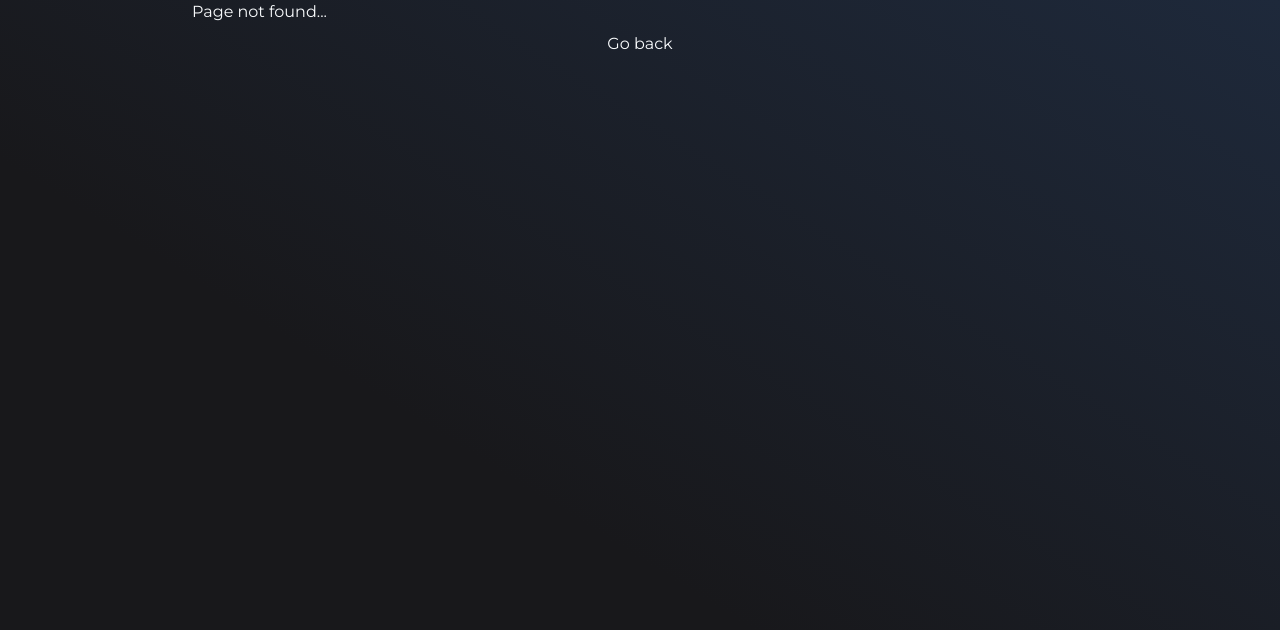
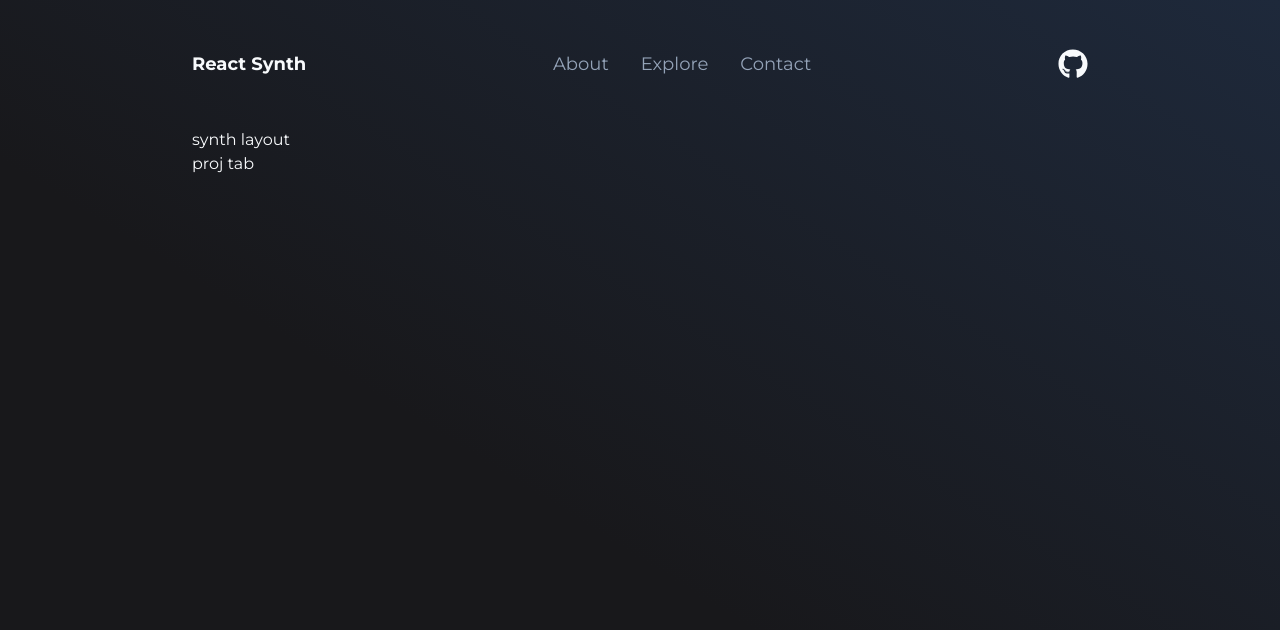
Before and after one commit to vybukhivka/react-synth, a React (Vite) app: page /synth/proj in a window 1280 px wide. Before the commit this address had no page. Shown: the top 630 px of the page. Built offline with nearby package versions, Linux system fonts and the light colour scheme.

Commit message:
router: synth layout + routes

```diff
--- a/src/App.tsx
+++ b/src/App.tsx
@@ -1,6 +1,12 @@
-import { createBrowserRouter, RouterProvider } from 'react-router-dom';
-import routes from './router/routes';
+import {
+  createBrowserRouter,
+  RouteObject,
+  RouterProvider,
+} from 'react-router-dom';
+import mainRoutes from './router/mainRoutes';
+import synthRoutes from './router/synthRoutes';
 
+const routes: RouteObject[] = [...mainRoutes, ...synthRoutes];
 const router = createBrowserRouter(routes);
 
 function App() {
--- /dev/null
+++ b/src/components/synth/SynthMainPage.tsx
@@ -0,0 +1,5 @@
+function SynthMainPage() {
+  return <div>synth main</div>;
+}
+
+export default SynthMainPage;
--- /dev/null
+++ b/src/components/synth/SynthModTab.tsx
@@ -0,0 +1,5 @@
+function SynthModTab() {
+  return <div>mod tab</div>;
+}
+
+export default SynthModTab;
--- /dev/null
+++ b/src/components/synth/SynthProjTab.tsx
@@ -0,0 +1,5 @@
+function SynthProjTab() {
+  return <div>proj tab</div>;
+}
+
+export default SynthProjTab;
--- /dev/null
+++ b/src/components/synth/SynthSeqTab.tsx
@@ -0,0 +1,5 @@
+function SynthSeqTab() {
+  return <div>seq tab</div>;
+}
+
+export default SynthSeqTab;
--- /dev/null
+++ b/src/layouts/SynthLayout.tsx
@@ -0,0 +1,16 @@
+import { Outlet } from 'react-router-dom';
+import NavBar from '../components/NavBar';
+
+function SynthLayout() {
+  return (
+    <>
+      <NavBar />
+      <main>
+        <h2>synth layout</h2>
+        <Outlet />
+      </main>
+    </>
+  );
+}
+
+export default SynthLayout;
--- a/src/router/routes.tsx
+++ b/src/router/mainRoutes.tsx
@@ -1,4 +1,4 @@
-import { RouteObject } from "react-router-dom";
+import { RouteObject } from 'react-router-dom';
 
 import MainLayout from '../layouts/MainLayout';
 import About from '../pages/About';
@@ -8,7 +8,7 @@ import Contact from '../pages/Contact';
 import ErrorBoundary from '../pages/ErrorBoundary';
 import PageNotFound from '../pages/PageNotFound';
 
-const routes: RouteObject[] = [
+const mainRoutes: RouteObject[] = [
   {
     element: <MainLayout />,
     children: [
@@ -29,4 +29,4 @@ const routes: RouteObject[] = [
   { path: '*', element: <PageNotFound /> },
 ];
 
-export default routes
+export default mainRoutes;
--- /dev/null
+++ b/src/router/synthRoutes.tsx
@@ -0,0 +1,21 @@
+import { RouteObject } from 'react-router-dom';
+import SynthLayout from '../layouts/SynthLayout';
+import SynthMainPage from '../components/synth/SynthMainPage';
+import SynthModTab from '../components/synth/SynthModTab';
+import SynthSeqTab from '../components/synth/SynthSeqTab';
+import SynthProjTab from '../components/synth/SynthProjTab';
+
+const synthRoutes: RouteObject[] = [
+  {
+    path: '/synth',
+    element: <SynthLayout />,
+    children: [
+      { path: 'main', element: <SynthMainPage /> },
+      { path: 'mod', element: <SynthModTab /> },
+      { path: 'seq', element: <SynthSeqTab /> },
+      { path: 'proj', element: <SynthProjTab /> },
+    ],
+  },
+];
+
+export default synthRoutes;
```
